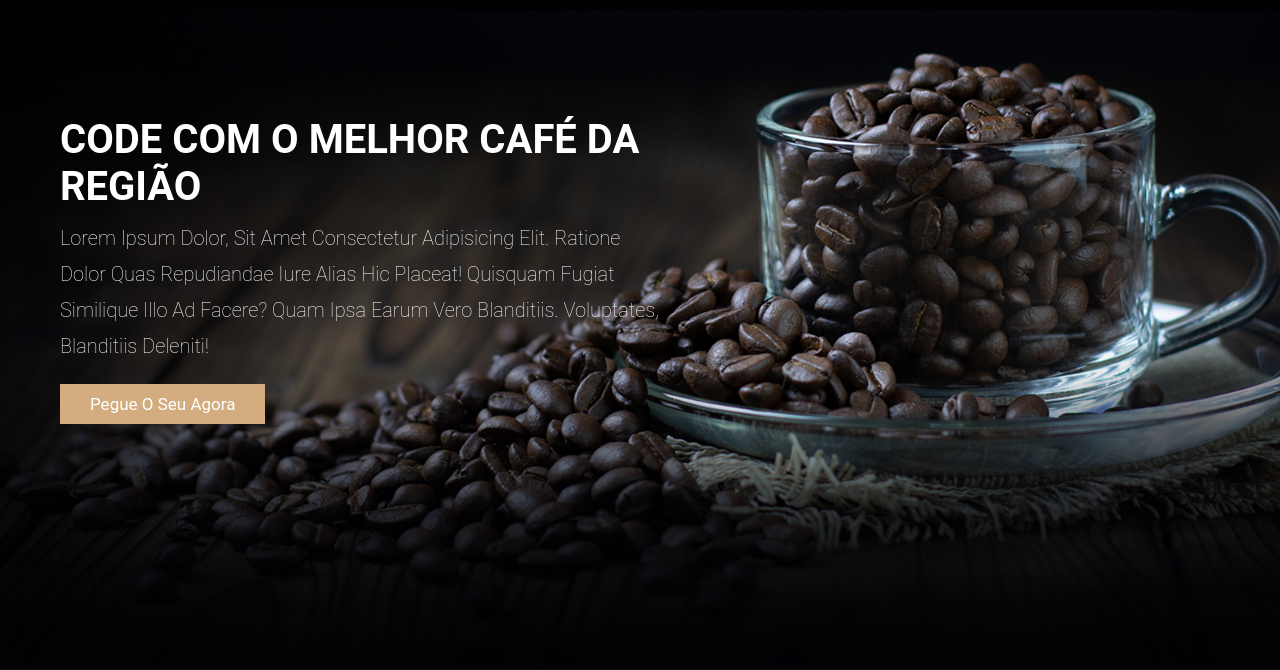
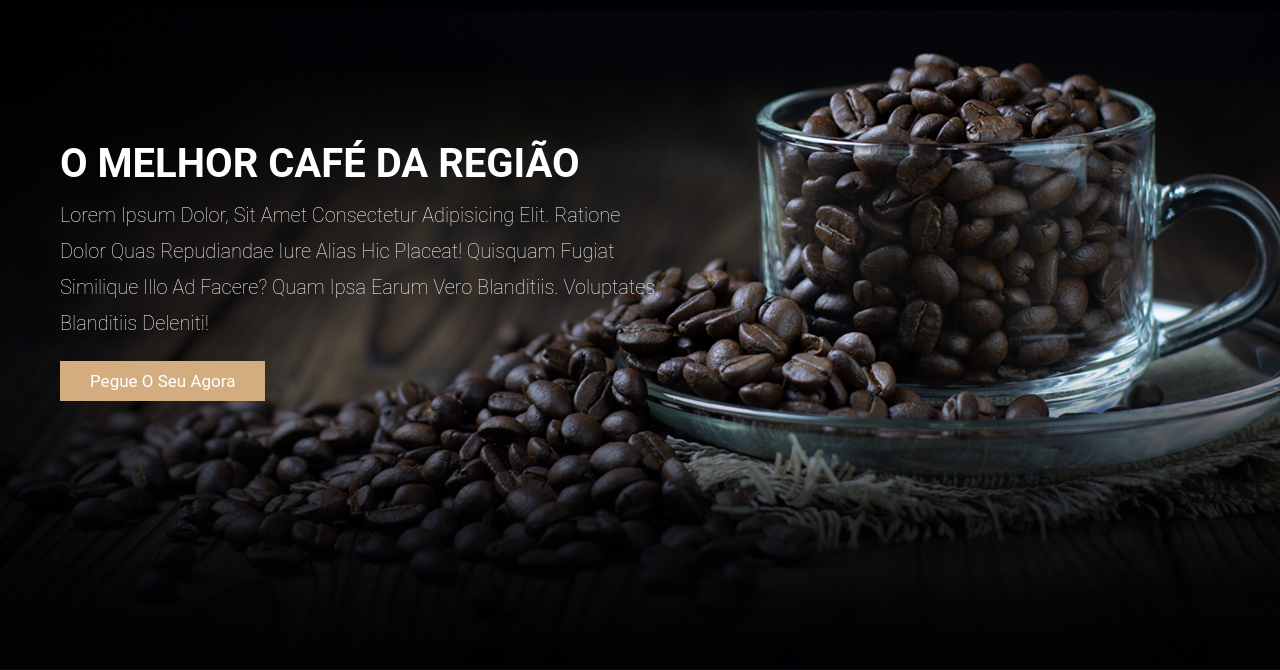
Before and after one commit to Eduwww/cafeteria, a plain HTML site: page index.html in a window 1280 px wide. Shown: the part 130-800 px from the top of the page. Drawn offline with Linux system fonts and the light colour scheme.

Commit message:
Add files via upload

```diff
--- a/index.html
+++ b/index.html
@@ -34,7 +34,7 @@
     <div class="home-container">
         <section id="home">
             <div class="content">
-                <h3>CODE COM O MELHOR CAFÉ DA REGIÃO</h3>
+                <h3>O MELHOR CAFÉ DA REGIÃO</h3>
                 <p>Lorem ipsum dolor, sit amet consectetur adipisicing elit. Ratione dolor quas repudiandae iure alias hic placeat! Quisquam fugiat similique illo ad facere? Quam ipsa earum vero blanditiis. Voluptates, blanditiis deleniti!</p>
 
                 <a href="#menu" class="btn">Pegue o seu Agora</a>
```
